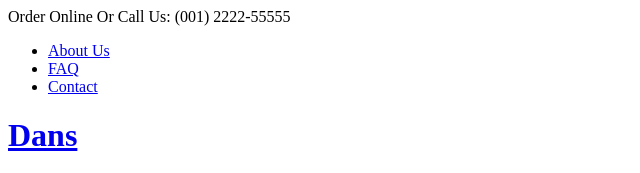
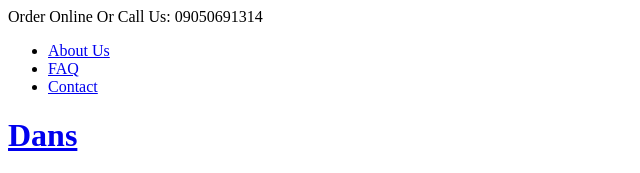
Before and after one commit to thelogicguy/ecommerce-website-deployment, a plain HTML site: page index.html in a window 1280 px wide. Shown: the top 173 px of the page, 0-640 px from the left. Drawn offline with Linux system fonts and the light colour scheme.

Commit message:
modified index.html

```diff
--- a/index.html
+++ b/index.html
@@ -3,7 +3,7 @@
       <!-- Top Nav -->
       <div class="top-nav">
         <div class="container d-flex">
-          <p>Order Online Or Call Us: (001) 2222-55555</p>
+          <p>Order Online Or Call Us: 09050691314</p>
           <ul class="d-flex">
             <li><a href="#">About Us</a></li>
             <li><a href="#">FAQ</a></li>
```
